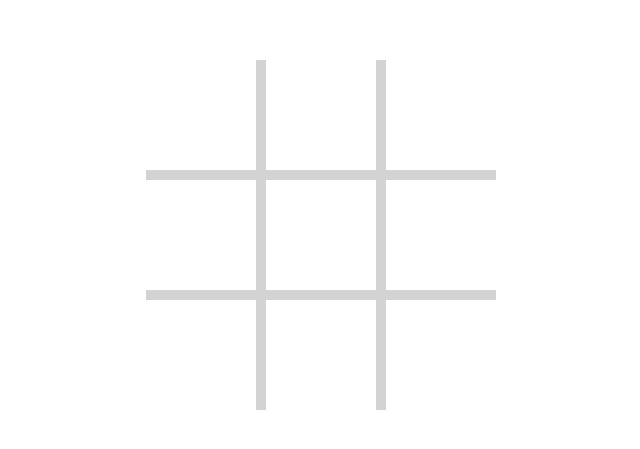
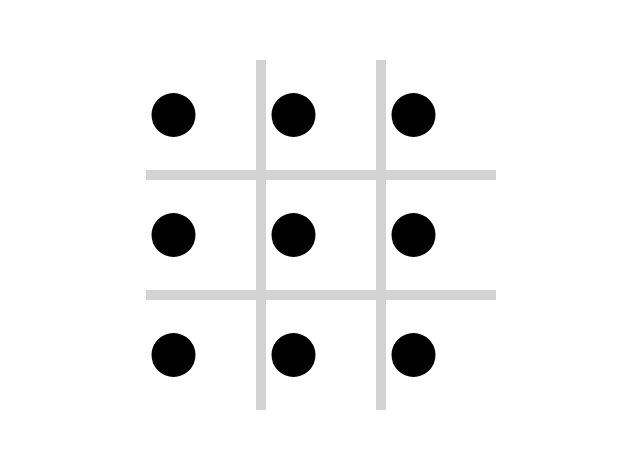
Before and after one commit to mace-akkari/OandX, a React (Create React App) app in the folder noughts/: page / in a window 1280 px wide. Shown: the part 165-614 px from the top of the page, without its empty margins (319-959 px from the left). Built offline with nearby package versions, Linux system fonts and the light colour scheme.

Commit message:
add state and value to positions

```diff
--- a/noughts/src/App.js
+++ b/noughts/src/App.js
@@ -1,34 +1,31 @@
 import React from "react"
 import './App.css'
-import { Naught } from "./components/Naught"
-import { Cross } from "./components/Cross"
+import { Square } from "./components/Square";
 import { NAUGHT, CROSS, EMPTY } from "./lib/constants";
 
 
-function Square() {
-  return <div className="square"></div>;
-}
-
-
 function OAndX() {
-  const player = NAUGHT;
-  const positions = [
+  const [state, setState] = React.useState({
+   player: NAUGHT,
+   positions:  [
     EMPTY, EMPTY, NAUGHT,
     EMPTY, CROSS, EMPTY,
     EMPTY, NAUGHT, EMPTY
-  ];
+  ]
+})
+
   return (
     <div className="board-container">
       <div className="board">
-        <Square position={0} />
-        <Square position={1} />
-        <Square position={2} />
-        <Square position={3} />
-        <Square position={4} />
-        <Square position={5} />
-        <Square position={6} />
-        <Square position={7} />
-        <Square position={8} />
+        <Square position={0} value={state.positions[0]}/>
+        <Square position={1} value={state.positions[1]}/>
+        <Square position={2} value={state.positions[2]}/>
+        <Square position={3} value={state.positions[3]}/>
+        <Square position={4} value={state.positions[4]}/>
+        <Square position={5} value={state.positions[5]}/>
+        <Square position={6} value={state.positions[6]}/>
+        <Square position={7} value={state.positions[7]}/>
+        <Square position={8} value={state.positions[8]}/>
       </div>
     </div>
   );
```
